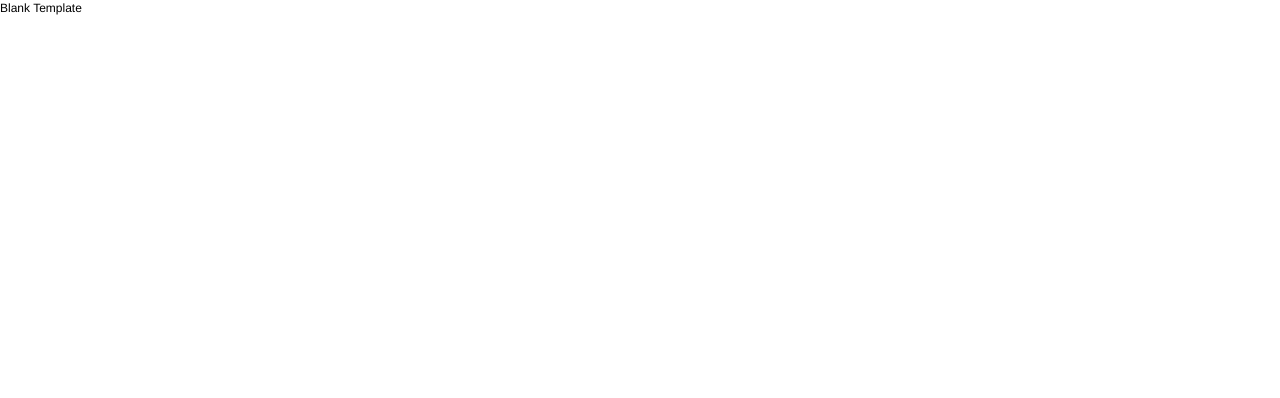
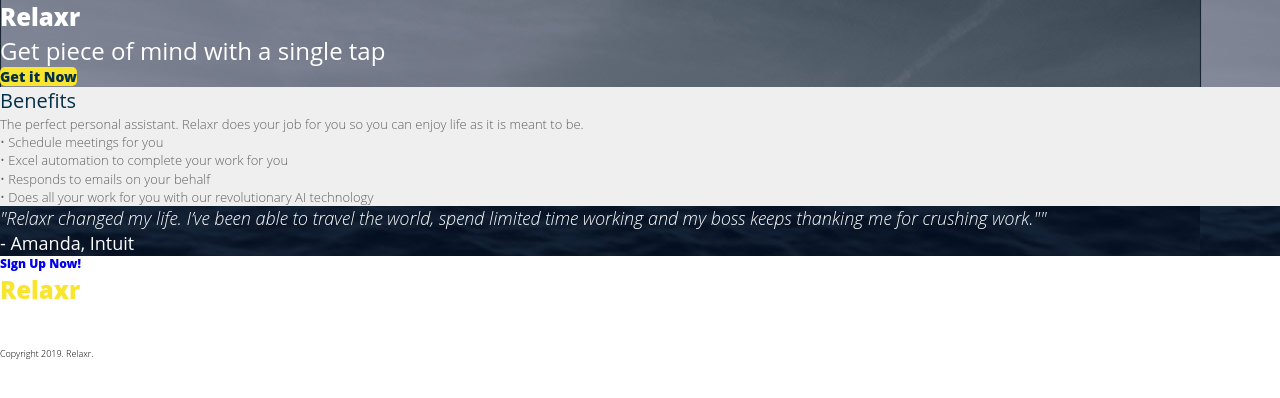
Before and after one commit to sei-curiosity/hw-week02day01-html-css, a plain HTML site: page starter_code/index.html in a window 1280 px wide. Drawn offline with Linux system fonts and the light colour scheme.

Commit message:
first draft

```diff
--- a/starter_code/css/style.css
+++ b/starter_code/css/style.css
@@ -14,33 +14,110 @@
 /*******************************************/
 
 /* font-family: "Open Sans", Arial, sans-serif */
-@import url('https://fonts.googleapis.com/css?family=Open+Sans');
+@import url("https://fonts.googleapis.com/css?family=Open+Sans");
 
 /******************************************
 /* BASE STYLES
 /*******************************************/
 
-
 body {
   color: #000;
   font-size: 12px;
   line-height: 1.4;
-    font-family: Helvetica, Arial, sans-serif;
+  font-family: "Open Sans", Arial, sans-serif;
 }
-
 
 /******************************************
 /* LAYOUT
 /*******************************************/
 
 header {
-
+  background-image: url("../images/header_bg.jpg");
 }
 
 footer {
-
 }
 
 /******************************************
 /* ADDITIONAL STYLES
 /*******************************************/
+
+.benefits {
+  background-color: #f0efef;
+  color: #606161;
+}
+
+.benefitsTitle {
+  color: #033048;
+  font-weight: 400;
+  font-size: 20px;
+}
+
+.relaxerup {
+  font-weight: 900;
+  font-size: 24px;
+  color: white;
+}
+
+.slogan {
+  font-weight: 400;
+  font-size: 24px;
+  color: white;
+}
+
+.getItNow {
+  font-weight: 900;
+  font-size: 14px;
+  border-radius: 5px;
+  background-color: #f9e42e;
+  color: #033048;
+  text-align: center;
+}
+
+a {
+  text-decoration: none;
+}
+
+.perfect {
+  font-size: 13px;
+  font-weight: lighter;
+}
+
+.points {
+  font-size: 13px;
+  font-weight: lighter;
+}
+
+blockquote {
+  font-weight: lighter;
+  font-size: 18px;
+  font-style: italic;
+  color: white;
+}
+
+.author {
+  font-size: 18px;
+  font-weight: 500;
+  color: white;
+}
+
+.signUp {
+  font-size: 12px;
+  font-weight: 900;
+  border-radius: 5px;
+}
+
+.relaxerdwn {
+  font-weight: 900;
+  font-size: 24px;
+  color: #f9e42e;
+}
+
+.copyR {
+  font-size: 9px;
+  font-weight: 300;
+}
+
+.quote {
+  background-image: url("../images/testimonial_bg.jpg");
+}
--- a/starter_code/index.html
+++ b/starter_code/index.html
@@ -1,18 +1,63 @@
 <!DOCTYPE html>
 <html lang="en">
-	<head>
-    	<meta charset="utf-8">
-    	<meta name="description" content="Your description goes here">
-    	<meta name="keywords" content="one, two, three">
+  <head>
+    <meta charset="utf-8" />
+    <meta name="description" content="Your description goes here" />
+    <meta name="keywords" content="one, two, three" />
 
-		<title>Blank Template</title>
+    <title>Relaxr</title>
 
-		<!-- external CSS link -->
-		<link rel="stylesheet" href="css/reset.css">
-		<link rel="stylesheet" href="css/style.css">
+    <!-- external CSS link -->
+    <link rel="stylesheet" href="css/reset.css" />
+    <link rel="stylesheet" href="css/style.css" />
+  </head>
+  <body>
+    <header>
+      <h1 class="relaxerup">Relaxr</h1>
+      <p class="slogan">Get piece of mind with a single tap</p>
+      <nav>
+        <a href="#" class="getItNow">Get it Now</a>
+      </nav>
+    </header>
 
-	</head>
-	<body>
-		<h1>Blank Template</h1>
-	</body>
+    <main>
+      <section class="benefits">
+        <h2 class="benefitsTitle">Benefits</h2>
+        <p class="perfect">
+          The perfect personal assistant. Relaxr does your job for you so you
+          can enjoy life as it is meant to be.
+        </p>
+        <ul class="points">
+          <li>• Schedule meetings for you</li>
+          <li>• Excel automation to complete your work for you</li>
+          <li>• Responds to emails on your behalf</li>
+          <li>
+            • Does all your work for you with our revolutionary AI technology
+          </li>
+        </ul>
+      </section>
+      <section class="quote">
+        <blockquote>
+          "Relaxr changed my life. I’ve been able to travel the world, spend
+          limited time working and my boss keeps thanking me for crushing
+          work.""
+        </blockquote>
+        <p class="author">- Amanda, Intuit</p>
+      </section>
+    </main>
+
+    <footer>
+      <nav>
+        <a href="#" class="signUp">Sign Up Now!</a>
+      </nav>
+      <h1 class="relaxerdwn">Relaxr</h1>
+      <section>
+        <img src="./images/twitter.png" alt="Twitter" />
+        <img src="./images/facebook.png" alt="" />
+      </section>
+      <section>
+        <p class="copyR">Copyright 2019. Relaxr.</p>
+      </section>
+    </footer>
+  </body>
 </html>
```
Lines whose indentation alone changed are shown as unchanged.
